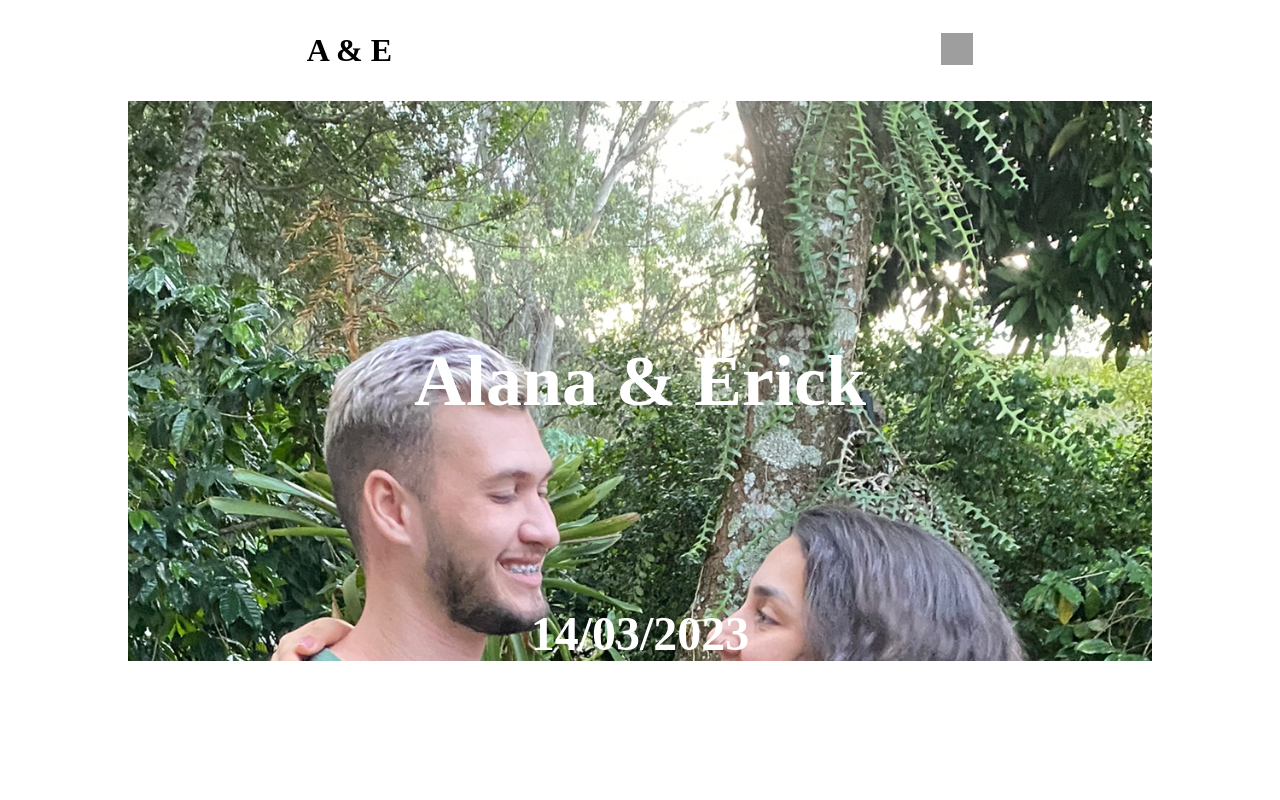
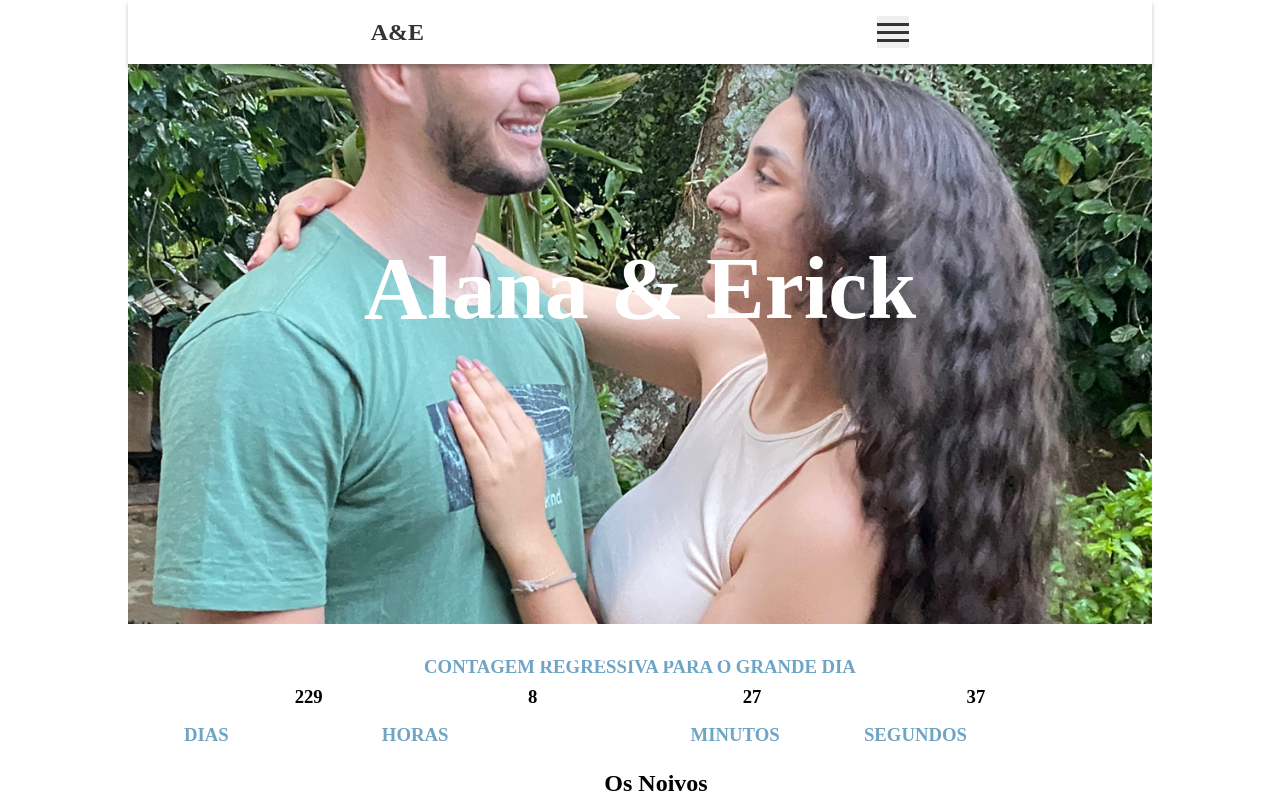
Before and after one commit to erikefernandes40/wedding-website, a Next.js app: page / in a window 1280 px wide. Shown: the top 800 px of the page. Built offline with nearby package versions, Linux system fonts and the light colour scheme; grey boxes are pictures that could not be loaded.

Commit message:
feat: retira partes do retorno para serem separados em outros arquivos

```diff
--- a/pages/index.tsx
+++ b/pages/index.tsx
@@ -1,41 +1,17 @@
 import Image from 'next/image'
 import Formulario from './form'
+import Header from './header'
+import Background from './backgound'
+import Stopwatch from './stopwatch'
 export default function Home() {
   return (
     <>
-      <header>
-        <div className='logo'>
-          <h1>
-            A & E
-          </h1>
-        </div>
-        <div className='menu'>
-          <img src="https://cdn-icons-png.flaticon.com/512/3502/3502458.png" alt="menu" />
-        </div>
-      </header>
 
-      <section className='background'>
-        <div className="imagem-principal">
-          <h1>Alana & Erick</h1>
-          <h3>14/03/2023</h3>
-        </div>
-      </section>
+    <Header />
 
-      <section className="stopwatch">
-        <div className="regressive-count-text">
-          <h3>CONTAGEM REGRESSIVA PARA O GRANDE DIA</h3>
-        </div>
-        <div className="count-regressive-days">
-          <h3>200</h3>
-          <h3>09</h3>
-          <h3>15</h3>
-        </div>
-        <div className="time">
-          <h3>DIAS</h3>
-          <h3>HORAS</h3>
-          <h3>MINUTOS</h3>
-        </div>
-      </section>
+    <Background/>
+
+    <Stopwatch/>
 
       <section className="noivos">
         <div className="title-noivos">
```
